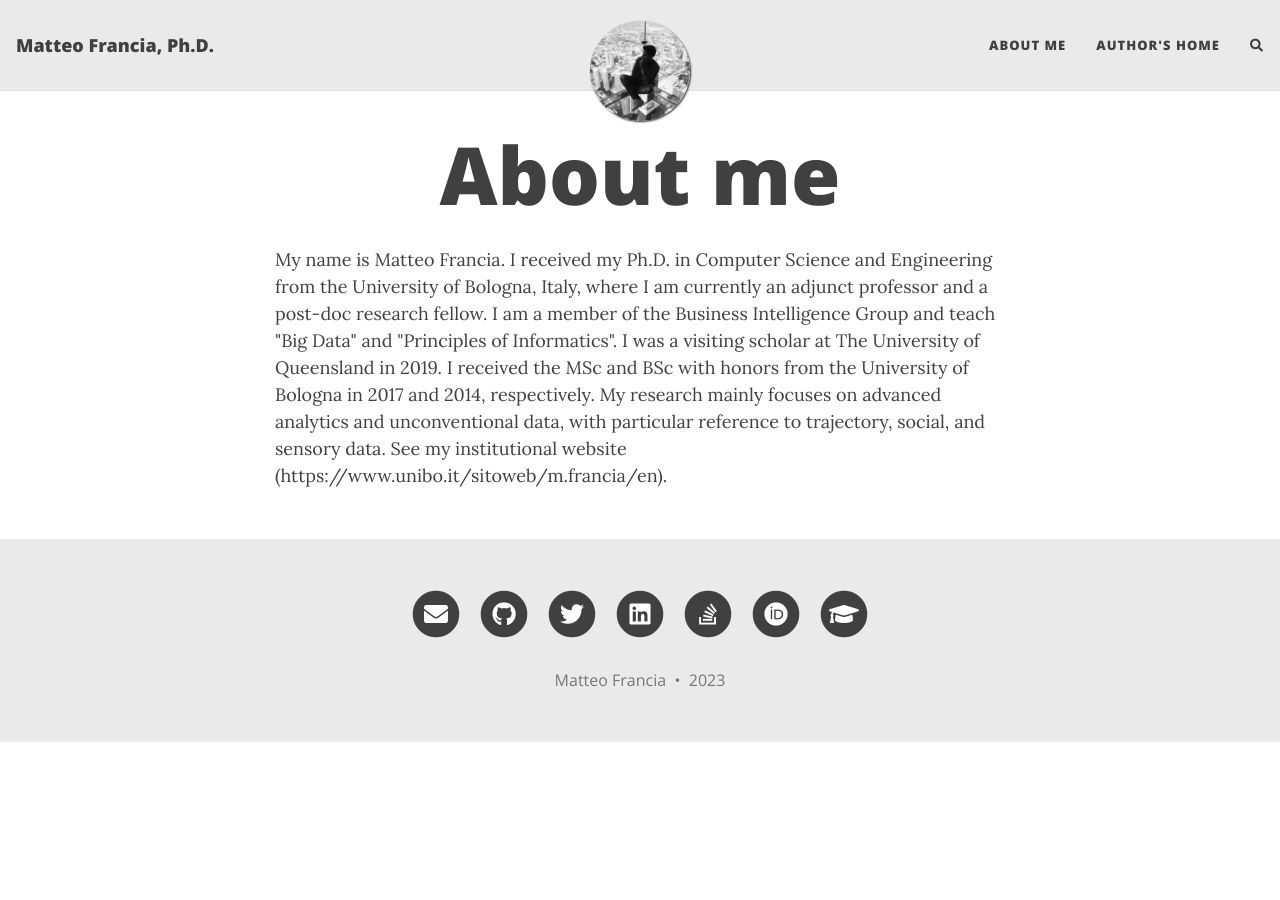
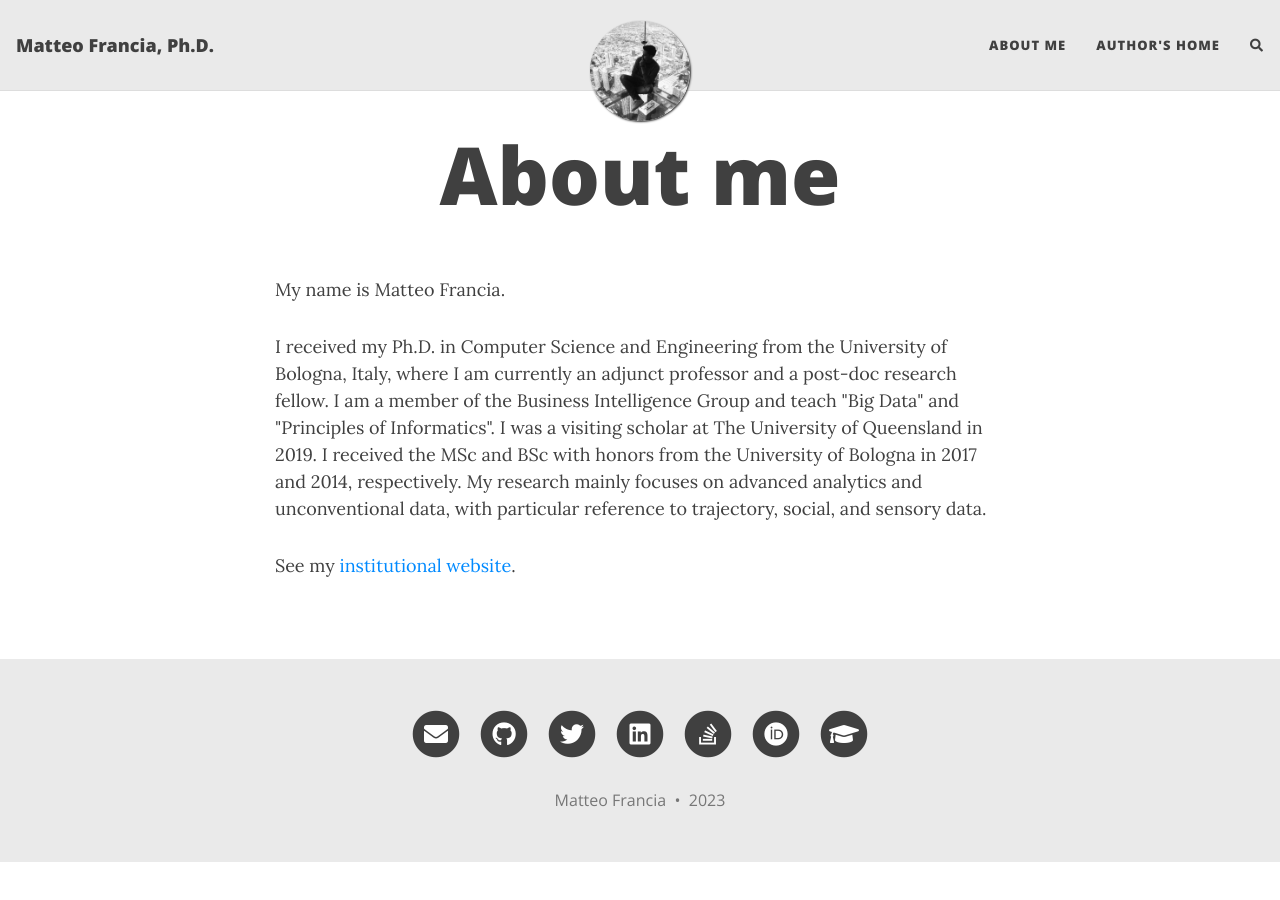
Before and after one commit to w4bo/w4bo.github.io, a Jekyll site: the page built from index.html, in a window 1280 px wide. Built offline with Jekyll 4.4.1, drawn with Linux system fonts in a browser that asks for light colours; nearby versions of some CDN libraries; the list of posts is cut into pages by our own code; comment, search, counter and statistics services are not loaded.

Commit message:
update the initial page

```diff
--- a/index.html
+++ b/index.html
@@ -4,9 +4,15 @@ title: About me
 subtitle:
 ---
 
-My name is Matteo Francia.
+<p>My name is Matteo Francia.</p>
 
+<p>
+I received my Ph.D. in Computer Science and Engineering from the University of Bologna, Italy, where I am currently an adjunct professor and a post-doc research fellow.
+I am a member of the Business Intelligence Group and teach "Big Data" and "Principles of Informatics".
+I was a visiting scholar at The University of Queensland in 2019. I received the MSc and BSc with honors from the University of Bologna in 2017 and 2014, respectively.
+My research mainly focuses on advanced analytics and unconventional data, with particular reference to trajectory, social, and sensory data.
+</p>
 
-I received my Ph.D. in Computer Science and Engineering from the University of Bologna, Italy, where I am currently an adjunct professor and a post-doc research fellow. I am a member of the Business Intelligence Group and teach "Big Data" and "Principles of Informatics". I was a visiting scholar at The University of Queensland in 2019. I received the MSc and BSc with honors from the University of Bologna in 2017 and 2014, respectively. My research mainly focuses on advanced analytics and unconventional data, with particular reference to trajectory, social, and sensory data.
-
-See my institutional website (https://www.unibo.it/sitoweb/m.francia/en).
+<p>
+See my <a href="ttps://www.unibo.it/sitoweb/m.francia/en">institutional website</a>.
+</p>
```
